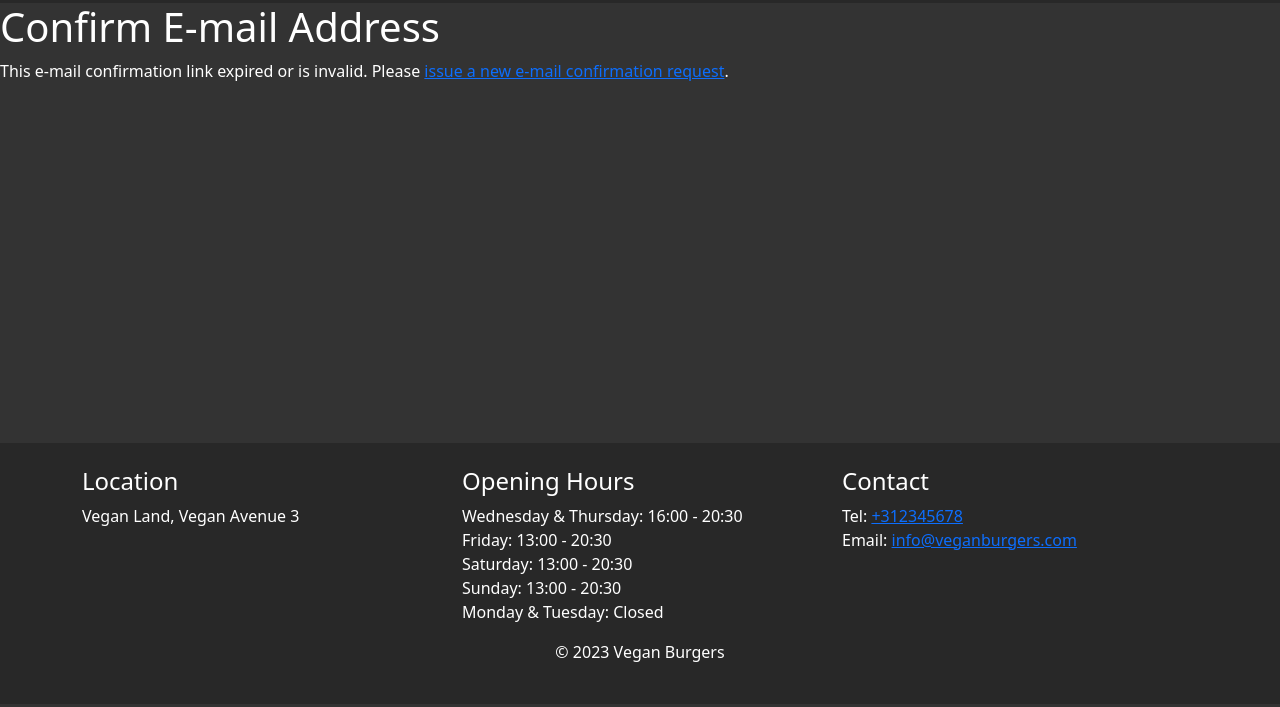
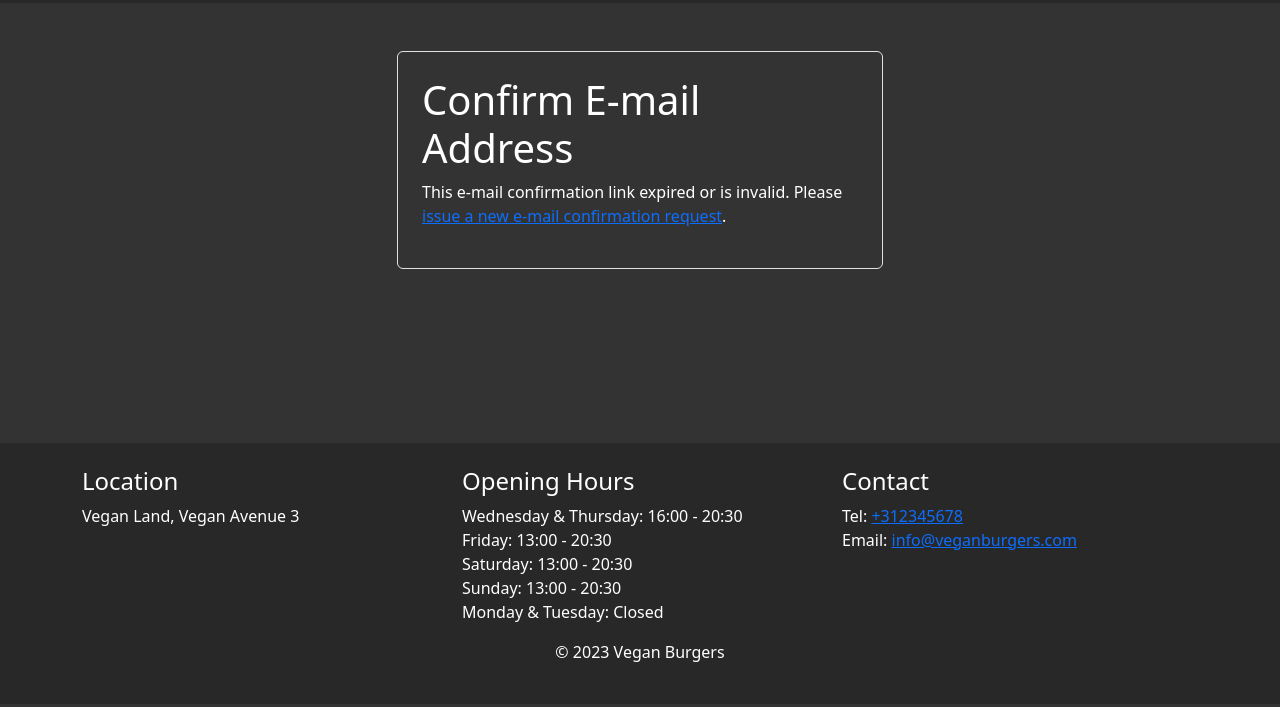
Before and after one commit to luayidriss/vegan_burgers, a Django app: a page that uses templates/account/email_confirm.html in a window 1280 px wide. Shown: the part 93-800 px from the top of the page. Run offline with Django 3.2, Linux system fonts and the light colour scheme.

Commit message:
Add styling to email confirm page

```diff
--- a/templates/account/email_confirm.html
+++ b/templates/account/email_confirm.html
@@ -7,8 +7,11 @@
 
 
 {% block content %}
+<div class="container">
+    <div class="row justify-content-center m-5">
+        <div class="col-md-6">
+            <div class="login-form border rounded p-4">
                 <h1>{% trans "Confirm E-mail Address" %}</h1>
-
                 {% if confirmation %}
 
                 {% user_display confirmation.email_address.user as user_display %}
@@ -27,5 +30,9 @@
                 <p>{% blocktrans %}This e-mail confirmation link expired or is invalid. Please <a href="{{ email_url }}">issue a new e-mail confirmation request</a>.{% endblocktrans %}</p>
 
                 {% endif %}
+            </div>
+        </div>
+    </div>
+</div>
 
 {% endblock %}
```
Lines whose indentation alone changed are shown as unchanged.
